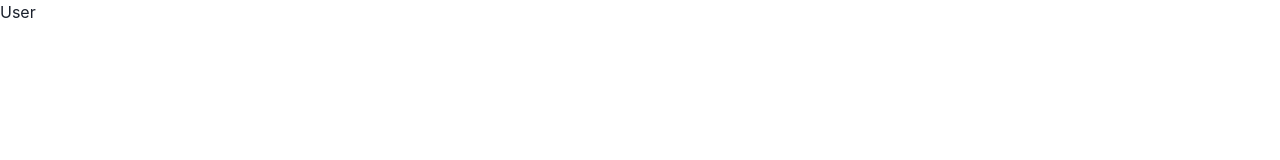
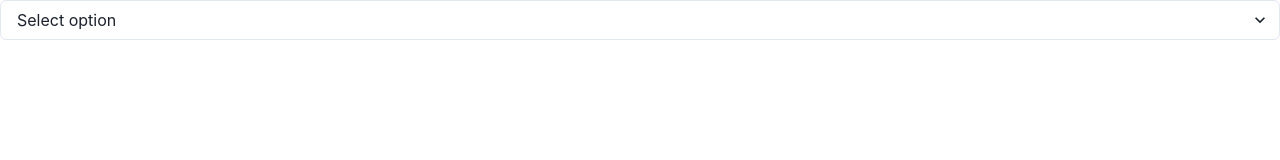
Before and after one commit to 3zbyjd/rlomuniv, a React (Vite) app: page /User in a window 1280 px wide. Shown: the top 160 px of the page. Built offline with nearby package versions, Linux system fonts and the light colour scheme.

Commit message:
Added json files and user components.

```diff
--- a/package.json
+++ b/package.json
@@ -6,7 +6,7 @@
   "type": "module",
   "scripts": {
     "predeploy": "npm run build",
-    "deploy":"",
+    "deploy": "",
     "dev": "vite --host",
     "build": "tsc && vite build",
     "lint": "eslint . --ext ts,tsx --report-unused-disable-directives --max-warnings 0",
@@ -19,7 +19,8 @@
     "framer-motion": "^10.16.4",
     "react": "^18.2.0",
     "react-dom": "^18.2.0",
-    "react-icons": "^4.11.0"
+    "react-icons": "^4.11.0",
+    "react-router-dom": "^6.22.1"
   },
   "devDependencies": {
     "@types/react": "^18.2.15",
--- a/src/components/UserType.tsx
+++ b/src/components/UserType.tsx
@@ -3,3 +3,24 @@
 //  Student
 //  Administrator
 //  SystemAdministrator
+
+import { Select } from "@chakra-ui/react";
+import userTypesData from "../../public/assets/usertype.json";
+import { useState } from "react";
+
+function UserType(){
+const [userType, setUserType] = useState(userTypesData);
+setUserType;
+
+    return(
+        <>
+            <Select placeholder='Select option'>
+                {userType.map((ut) => (
+                    <option key={ut.id} value={ut.userType}>{ut.userType}</option>
+                ))}
+            </Select>
+        </>
+    );
+}
+
+export default UserType;
--- a/src/pages/User/User.tsx
+++ b/src/pages/User/User.tsx
@@ -1,8 +1,11 @@
+import UserType from "../../components/UserType";
+
 function User() {
     return (
-        <div>
-            <h1>User</h1>
-        </div>
+        <>
+            <UserType />
+
+        </>
     )
 }
 
```
Also changed, not shown: 1 other file (tests, documents, lock files or other folders).
